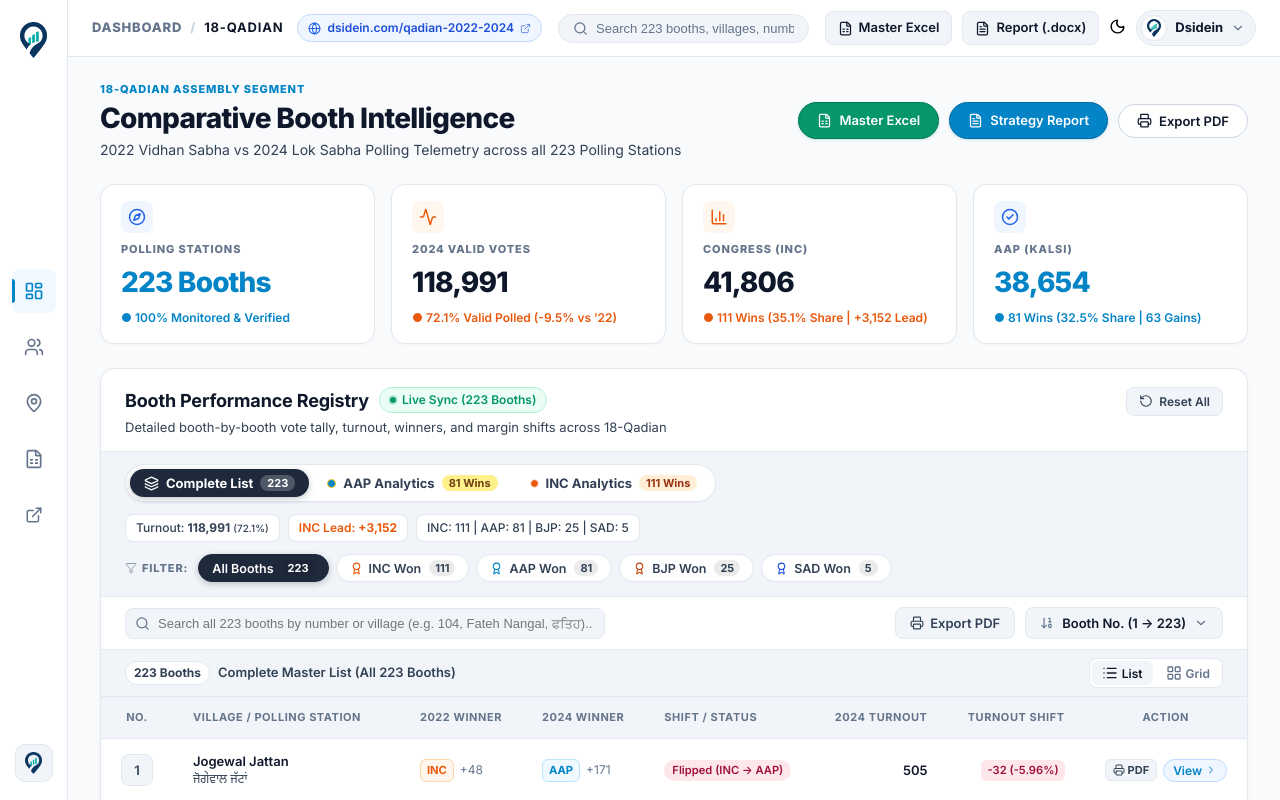
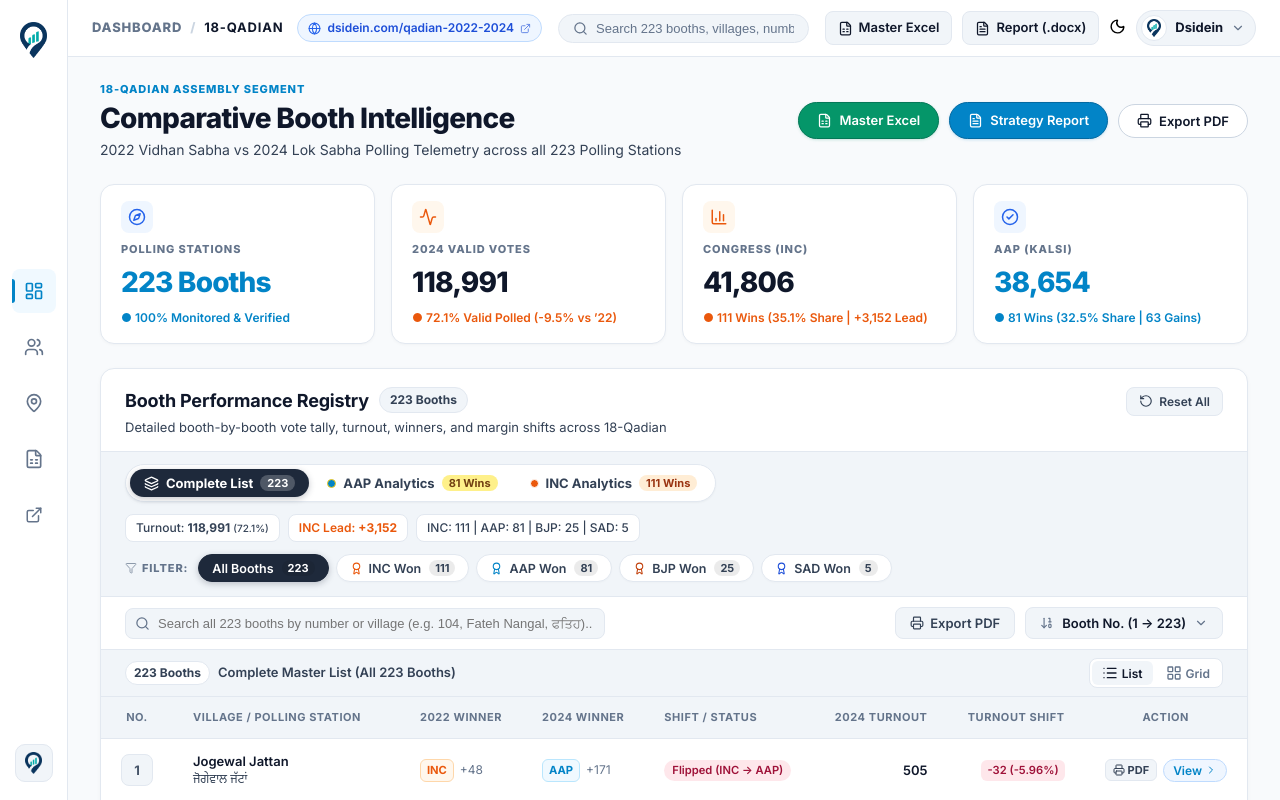
Before and after one commit to Jass-2005/qadian-web, a React (Vite) app: page / in a window 1280 px wide. Shown: the top 800 px of the page. Built offline with nearby package versions, Linux system fonts and the light colour scheme.

Commit message:
style: remove live sync button and display clean simple booth count

```diff
--- a/src/App.css
+++ b/src/App.css
@@ -629,36 +629,16 @@
   letter-spacing: -0.01em;
 }
 
-.live-sync-pill {
+.registry-booth-count {
   display: inline-flex;
   align-items: center;
-  gap: 6px;
   font-size: 0.75rem;
-  font-weight: 600;
+  font-weight: 700;
   padding: 3px 10px;
   border-radius: var(--radius-full);
-  background: #ecfdf5;
-  color: #059669;
-  border: 1px solid #a7f3d0;
-}
-
-[data-theme="dark"] .live-sync-pill {
-  background: rgba(5, 150, 105, 0.15);
-  color: #34d399;
-  border-color: rgba(5, 150, 105, 0.3);
-}
-
-.pulse-dot {
-  width: 6px;
-  height: 6px;
-  border-radius: 50%;
-  background: #059669;
-  box-shadow: 0 0 0 2px rgba(5, 150, 105, 0.2);
-}
-
-[data-theme="dark"] .pulse-dot {
-  background: #34d399;
-  box-shadow: 0 0 0 2px rgba(52, 211, 153, 0.3);
+  background: var(--bg-surface-elevated);
+  color: var(--text-secondary);
+  border: 1px solid var(--border-subtle);
 }
 
 .registry-subtitle {
@@ -1958,7 +1938,7 @@
     font-size: 1rem;
   }
 
-  .live-sync-pill {
+  .registry-booth-count {
     font-size: 0.6875rem;
     padding: 2px 8px;
   }
--- a/src/App.jsx
+++ b/src/App.jsx
@@ -384,10 +384,7 @@ export default function App() {
               <div className="registry-title-group">
                 <div className="registry-title-row">
                   <h2 className="registry-title">Booth Performance Registry</h2>
-                  <span className="live-sync-pill">
-                    <span className="pulse-dot"></span>
-                    Live Sync ({filteredBooths.length} Booths)
-                  </span>
+                  <span className="registry-booth-count">{filteredBooths.length} Booths</span>
                 </div>
                 <p className="registry-subtitle">
                   Detailed booth-by-booth vote tally, turnout, winners, and margin shifts across 18-Qadian
```
